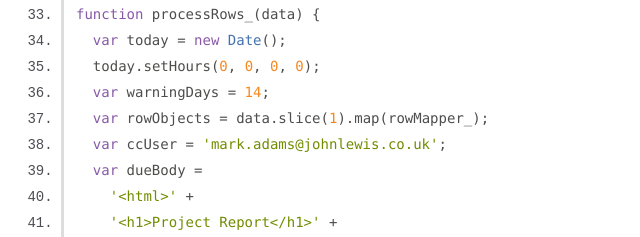
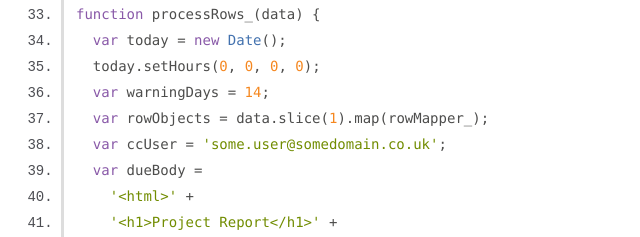
Before and after one commit to sjlee-jlp/devdashboard, a plain HTML site: page docs/2 - Mail Alerts.js.html in a window 1280 px wide. Shown: the part 960-1197 px from the top of the page, 42-682 px from the left. Drawn offline with Linux system fonts and the light colour scheme.

Commit message:
Update 2 - Mail Alerts.js.html

```diff
--- a/docs/2 - Mail Alerts.js.html
+++ b/docs/2 - Mail Alerts.js.html
@@ -63,7 +63,7 @@ function processRows_(data) {
   today.setHours(0, 0, 0, 0);
   var warningDays = 14;
   var rowObjects = data.slice(1).map(rowMapper_);
-  var ccUser = 'mark.adams@johnlewis.co.uk';
+  var ccUser = 'some.user@somedomain.co.uk';
   var dueBody =
     '&lt;html>' +
     '&lt;h1>Project Report&lt;/h1>' +
```
